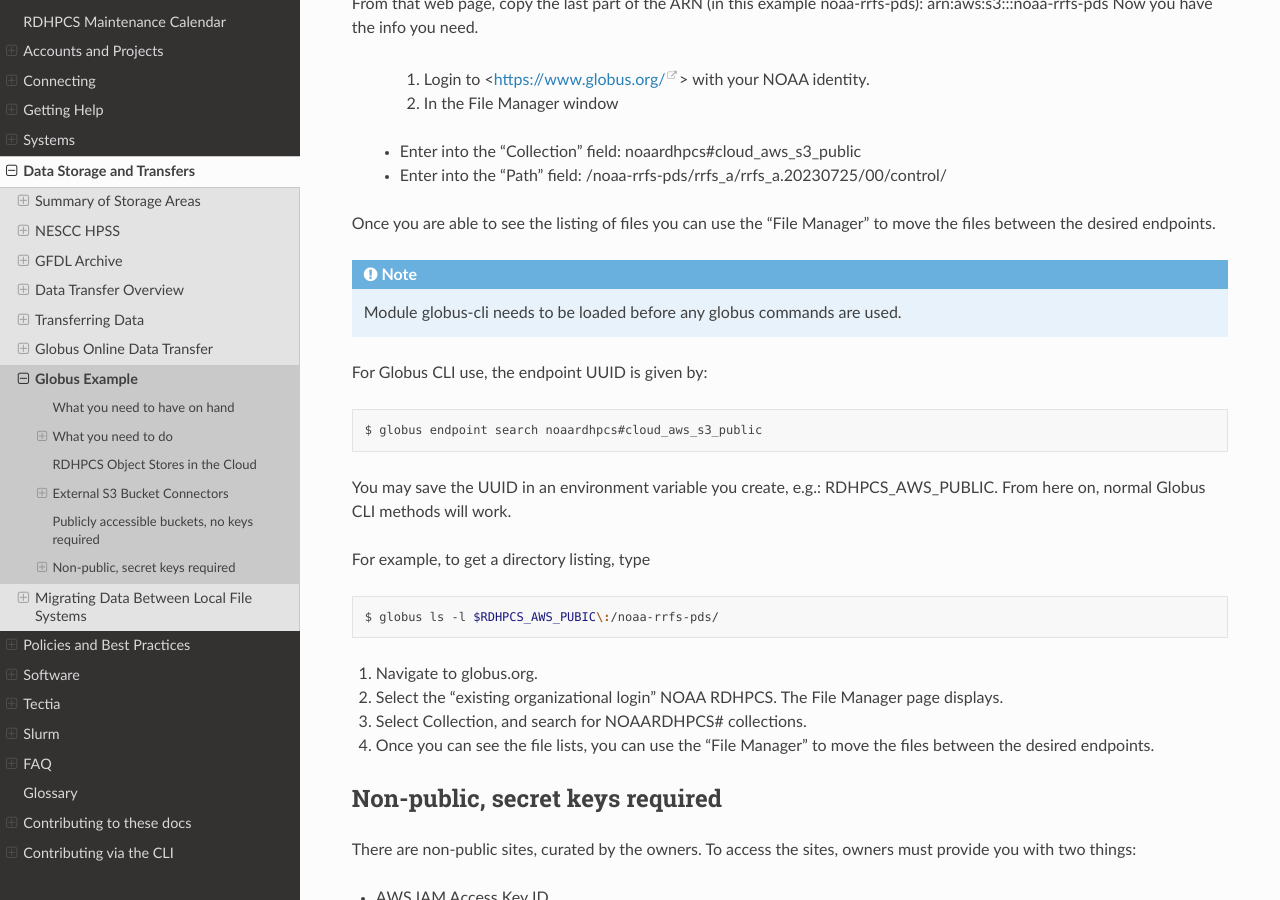
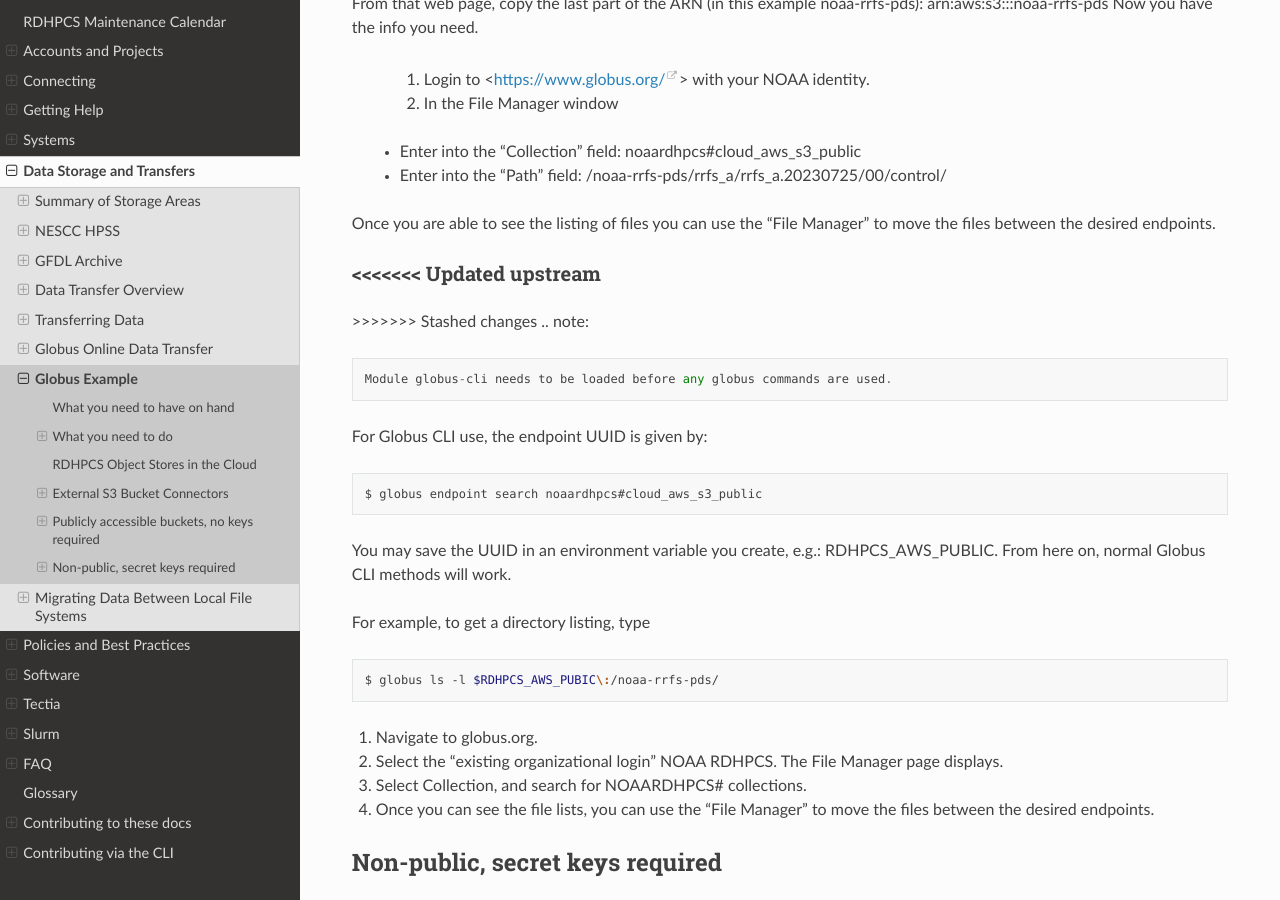
Before and after one commit to NOAA-RDHPCS/noaa-rdhpcs.github.io, a Sphinx documentation site: the page built from source/data/globus_example.rst, in a window 1280 px wide and 900 px high, scrolled down 3407 px. Built offline with Sphinx 7.4.7 and the Read the Docs theme 3.1.0, drawn with Linux system fonts in a browser that asks for light colours; some of the changed text lies outside the part shown.

Commit message:
resolving conflicts

```diff
--- a/source/data/globus_example.rst
+++ b/source/data/globus_example.rst
@@ -262,6 +262,10 @@ noaa-rrfs-pds): arn:aws:s3:::noaa-rrfs-pds Now you have the info you need.
 Once you are able to see the listing of files you can use the "File Manager" to
 move the files between the desired endpoints.
 
+<<<<<<< Updated upstream
+=======
+
+>>>>>>> Stashed changes
 .. note::
 
   Module globus-cli needs to be loaded before any globus commands are used.
@@ -364,7 +368,12 @@ The mechanism for transferring data between your laptop/workstation
 `Globus Connect Personal`_ for information about setting up your
 laptop/workstation as a Globus Personal Endpoint.
 
+<<<<<<< Updated upstream
 .. _institutional-data-portal:
+=======
+
+.. _institutional_data_portal:
+>>>>>>> Stashed changes
 
 GFDL Institutional Data Portal
 ==============================
--- a/source/data/transferring_data.rst
+++ b/source/data/transferring_data.rst
@@ -133,7 +133,7 @@ desktop/laptop. However, note the following important points:
    * - Jet
      - noaardhpcs#jet_untrusted
      - udtn-jet.boulder.rdhpcs.noaa.gov
-     - :file:`/lfs[45]/data_untrusted/$USER`
+     - :file:`/lfs[56]/data_untrusted/$USER`
    * - Gaea
      - noaardhpcs#gaea
      - N/A
@@ -180,7 +180,7 @@ Transfer a file on Hera to a destination on Jet
 .. code-block::
 
   [First.Last@hfe04 ~]$ scp /scratch1/SYSADMIN/nesccmgmt/
-  First.Last/data_file First.Last@dtn-jet.boulder.rdhpcs.noaa.gov:/mnt/lfs5/SYSADMIN/jetmgmt/First.Last/
+  First.Last/data_file First.Last@dtn-jet.boulder.rdhpcs.noaa.gov:/mnt/lfs6/SYSADMIN/jetmgmt/First.Last/
   Warning: Permanently added the RSA host key for IP address '140.208.168.55' to the list of known hosts.
   First.Last@dtn-jet.boulder.rdhpcs.noaa.gov's password:
   data_file                                                                  100%   30     0.3KB/s   00:00
```
Also changed, not shown: source/data/globus_online_data_transfer.rst (+12 -9 lines).
